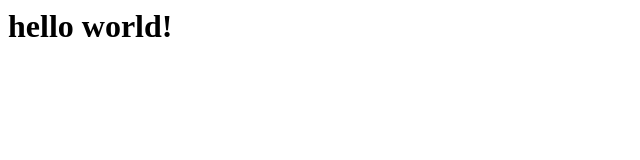
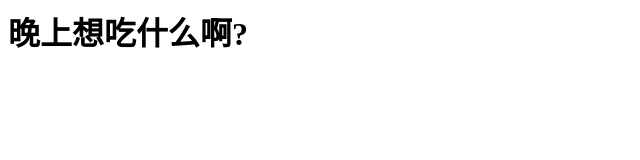
Before and after one commit to codinglo/codinglo.github.io, a plain HTML site: page index.html in a window 1280 px wide. Shown: the whole page, without its empty margins (0-640 px from the left). Drawn offline with Linux system fonts and the light colour scheme.

Commit message:
Update index.html

```diff
--- a/index.html
+++ b/index.html
@@ -1 +1 @@
-<h1>hello world!</h1>
+<h1>晚上想吃什么啊?</h1>
```
